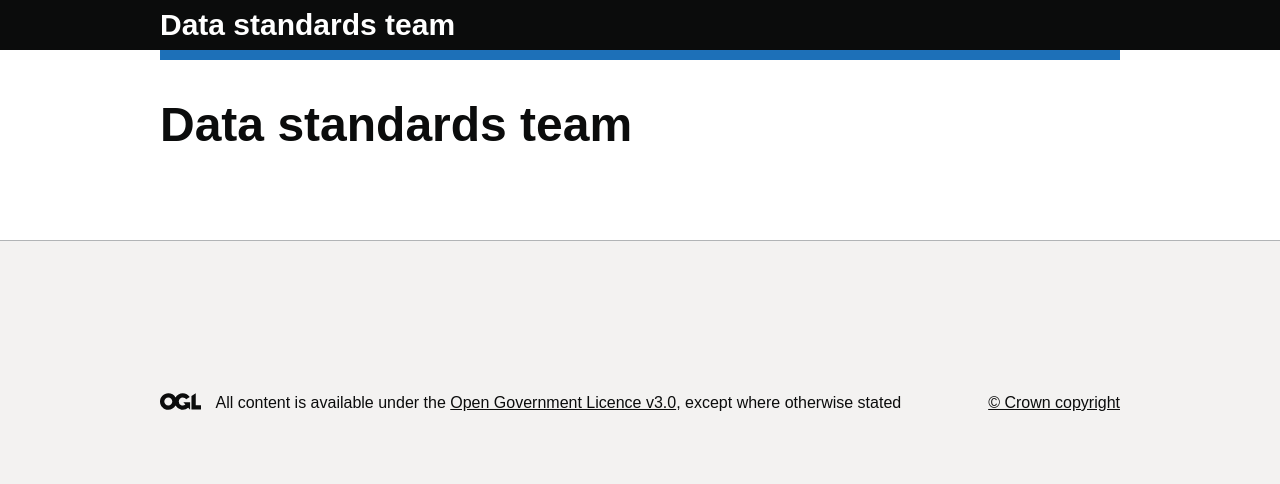
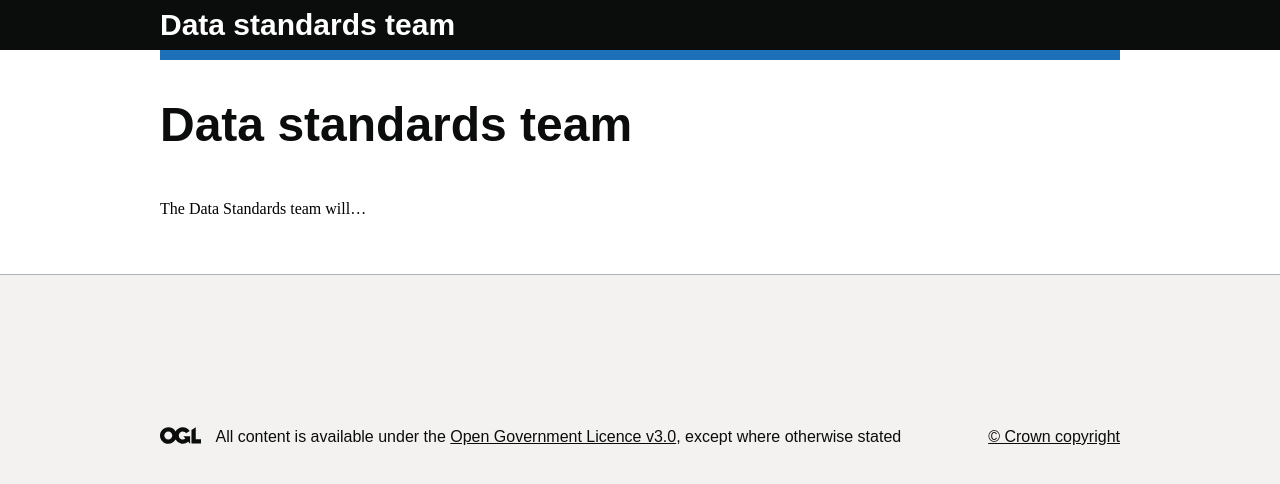
Before and after one commit to digital-land/data-standards-team, a Jekyll site: the page built from index.md, in a window 1280 px wide. Shown: the top 484 px of the page. Built offline with Jekyll 4.4.1, drawn with Linux system fonts in a browser that asks for light colours; some web fonts are replaced; our own code applies the rules of GitHub Pages for plain Markdown files.

Commit message:
test rebuild

```diff
--- a/index.md
+++ b/index.md
@@ -4,3 +4,5 @@ hidetitle: True
 ---
 
 # Data standards team
+
+The Data Standards team will...
```
